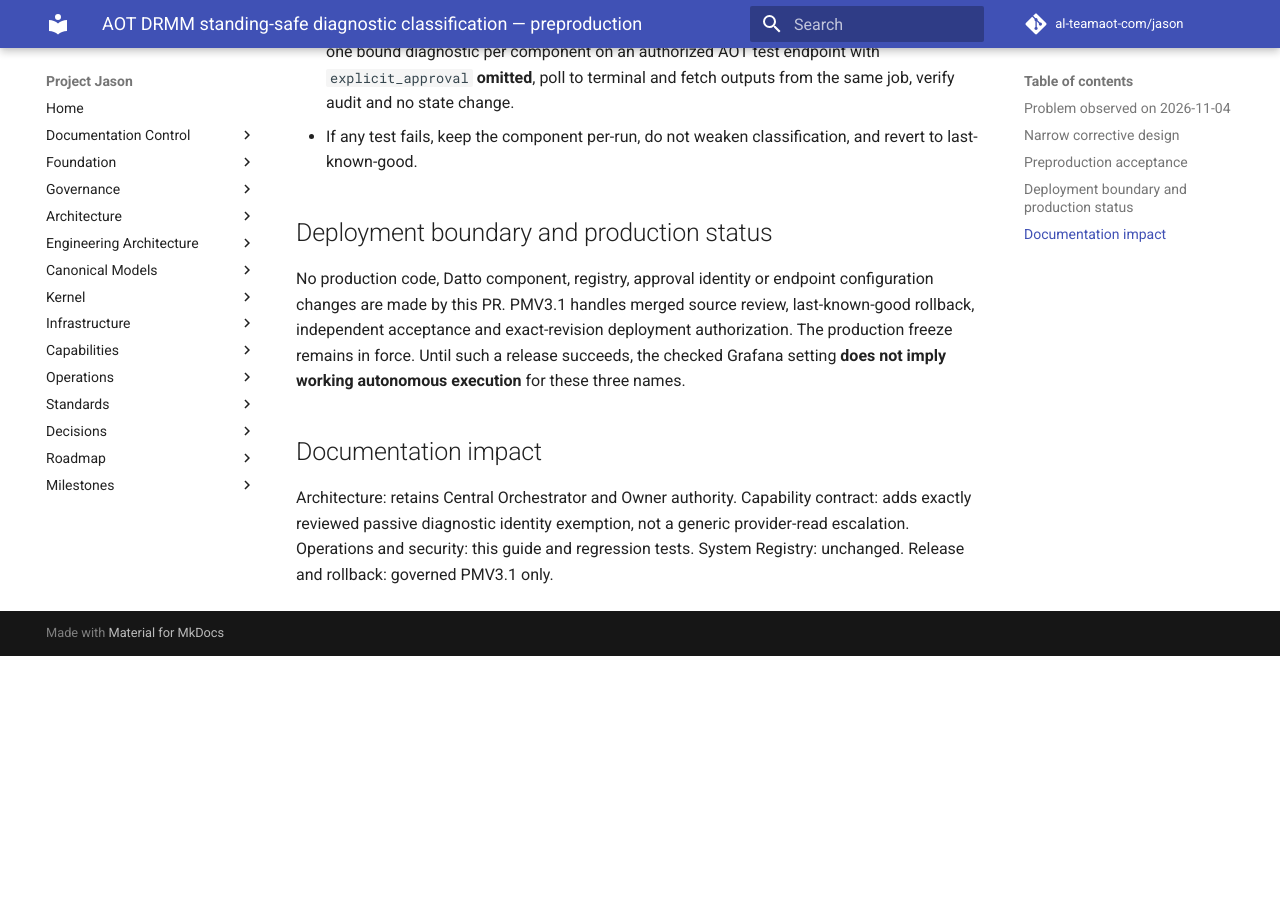
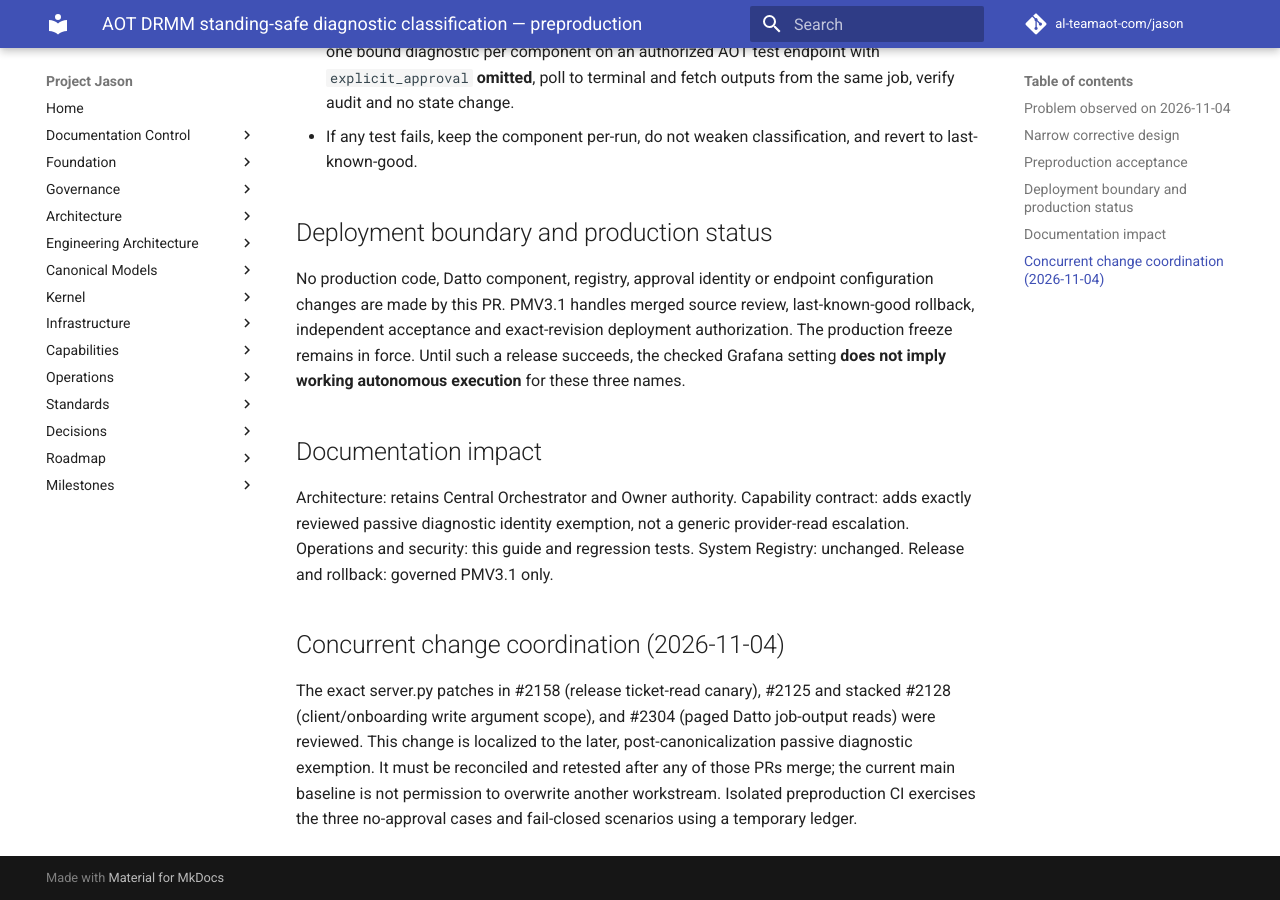
Before and after one commit to al-teamaot-com/jason, an MkDocs documentation site: the page built from docs/operations/AOT-StandingSafe-DRMM-Diagnostic-Classification-20261104.md, in a window 1280 px wide and 900 px high, scrolled down 1959 px. Built offline with MkDocs 1.6.1 and Material for MkDocs 9.7.7, drawn with Linux system fonts in a browser that asks for light colours; comment, search, counter and statistics services are not loaded; before the commit the page ends 2615 px from its top, so only the background shows below that.

Commit message:
Document active MCP integration overlap and preproduction safety evidence

```diff
--- a/docs/operations/AOT-StandingSafe-DRMM-Diagnostic-Classification-20261104.md
+++ b/docs/operations/AOT-StandingSafe-DRMM-Diagnostic-Classification-20261104.md
@@ -53,3 +53,13 @@ No production code, Datto component, registry, approval identity or endpoint con
 ## Documentation impact
 
 Architecture: retains Central Orchestrator and Owner authority. Capability contract: adds exactly reviewed passive diagnostic identity exemption, not a generic provider-read escalation. Operations and security: this guide and regression tests. System Registry: unchanged. Release and rollback: governed PMV3.1 only.
+
+## Concurrent change coordination (2026-11-04)
+
+The exact server.py patches in #2158 (release ticket-read canary), #2125 and
+stacked #2128 (client/onboarding write argument scope), and #2304 (paged Datto
+job-output reads) were reviewed. This change is localized to the later,
+post-canonicalization passive diagnostic exemption. It must be reconciled and
+retested after any of those PRs merge; the current main baseline is not
+permission to overwrite another workstream. Isolated preproduction CI exercises
+the three no-approval cases and fail-closed scenarios using a temporary ledger.
```
